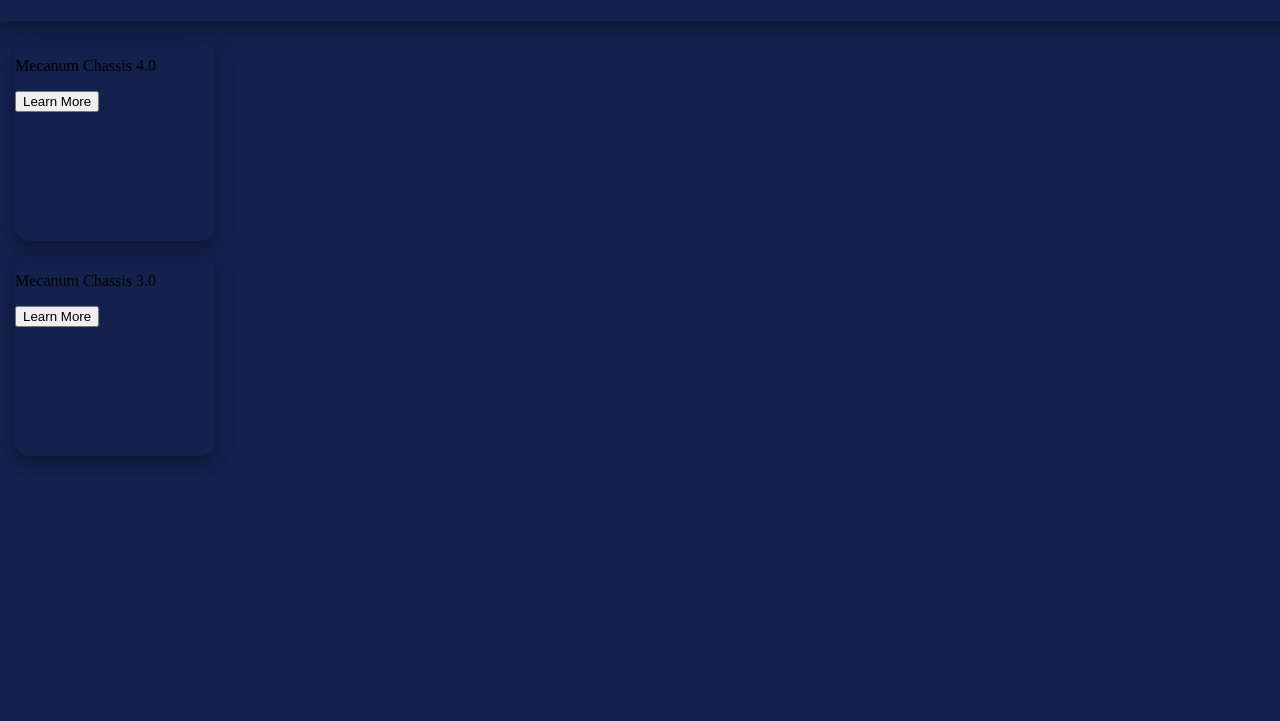
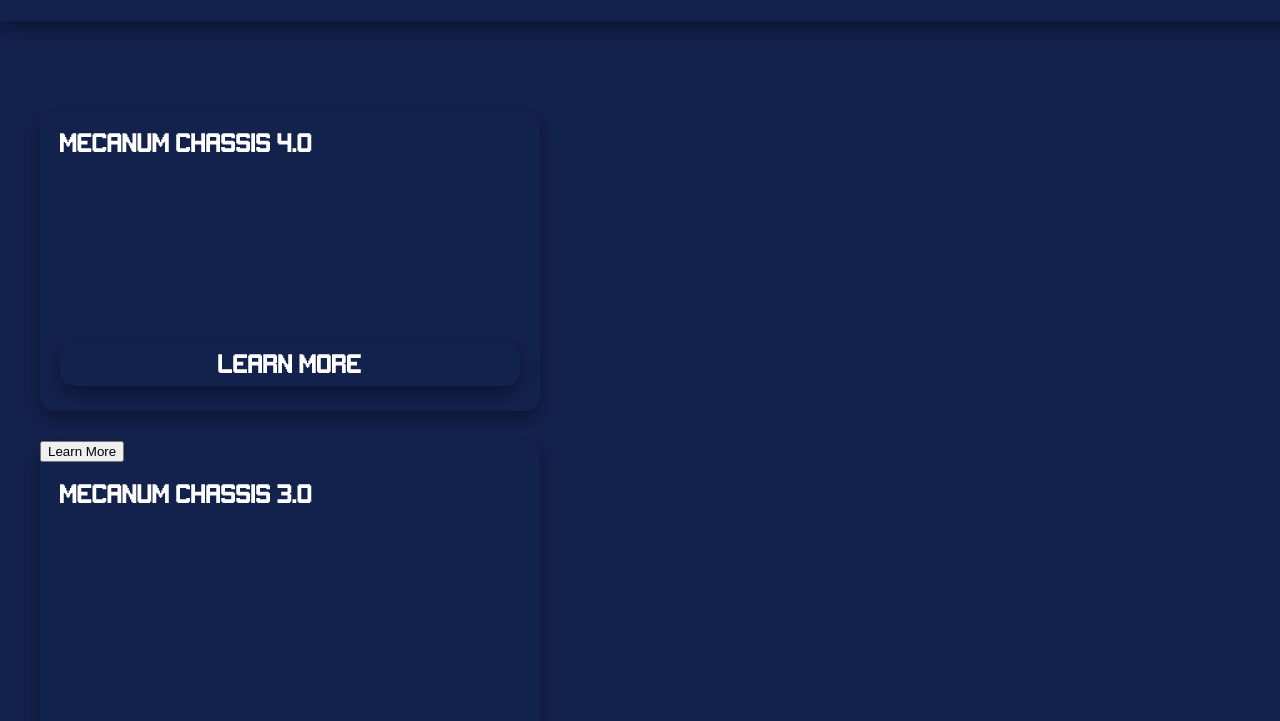
Before and after one commit to presigues/cad-website, a plain HTML site: page main.html in a window 1280 px wide. Shown: the part 79-800 px from the top of the page. Drawn offline with Linux system fonts and the light colour scheme.

Commit message:
start main

```diff
--- a/main.html
+++ b/main.html
@@ -27,6 +27,11 @@
             <p id="text2">Mecanum Chassis 3.0</p>
             <button id="but2">Learn More</button>
         </div>
+        <div id = "pro3">
+            <imd id="img3" src=""></imd>
+            <p id="text3">Mecanum Chassis 3.0</p>
+            <button id="but3">Learn More</button>
+        </div>
     </div>
 
 
--- a/styles.css
+++ b/styles.css
@@ -29,24 +29,56 @@ left: 30px;
 
 #pro1{
     box-shadow: 0 8px 16px 0 rgba(0,0,0,0.2), 0 6px 20px 0 rgba(0,0,0,0.19);
-    width: 200px;
-    height: 200px;
+    width: 500px;
+    height: 300px;
     border-radius: 15px;
 }
+
+#text1{
+    color: white;
+    font-family: pixel;
+    font-size: 20px;
+    position: fixed;
+    left: 60px;
+}
+
+#but1{
+    background-color: rgb(19, 33, 77);
+    border: 2px solid rgb(19, 33, 77);
+    border-radius: 15px;
+    color: white;
+    box-shadow: 0 8px 16px 0 rgba(0,0,0,0.2), 0 6px 20px 0 rgba(0,0,0,0.19);
+    width: 460px;
+    height: 45px;
+    font-family: pixel;
+    font-size: 20px;
+    position: fixed;
+    left: 60px;
+    top: 420px;
+}
+
 #pro2{
     box-shadow: 0 8px 16px 0 rgba(0,0,0,0.2), 0 6px 20px 0 rgba(0,0,0,0.19);
-    width: 200px;
-    height: 200px;
+    width: 500px;
+    height: 300px;
     border-radius: 15px;
+}
+#text2{
+    color: white;
+    font-family: pixel;
+    font-size: 20px;
+    position: fixed;
+    left: 60px;
 }
 
 #backing{
     display: grid;
     position: fixed;
-    top: 120px;
-    left: 15px;
-    right: 15px;
+    top: 190px;
+    left: 40px;
+    right: 40px;
+    bottom: 190px;
 
-    column-gap: 15px;
-    row-gap: 15px;
+    column-gap: 30px;
+    row-gap: 30px;
 }
```
